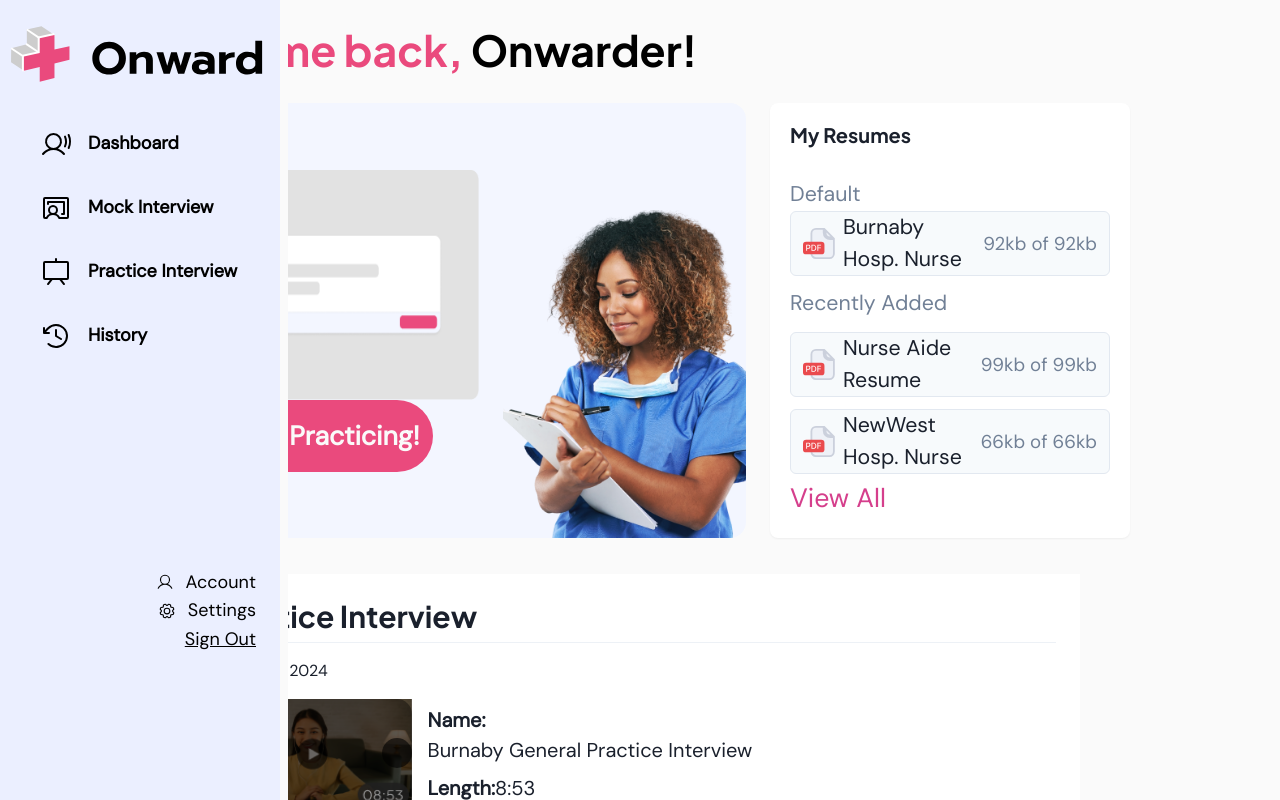
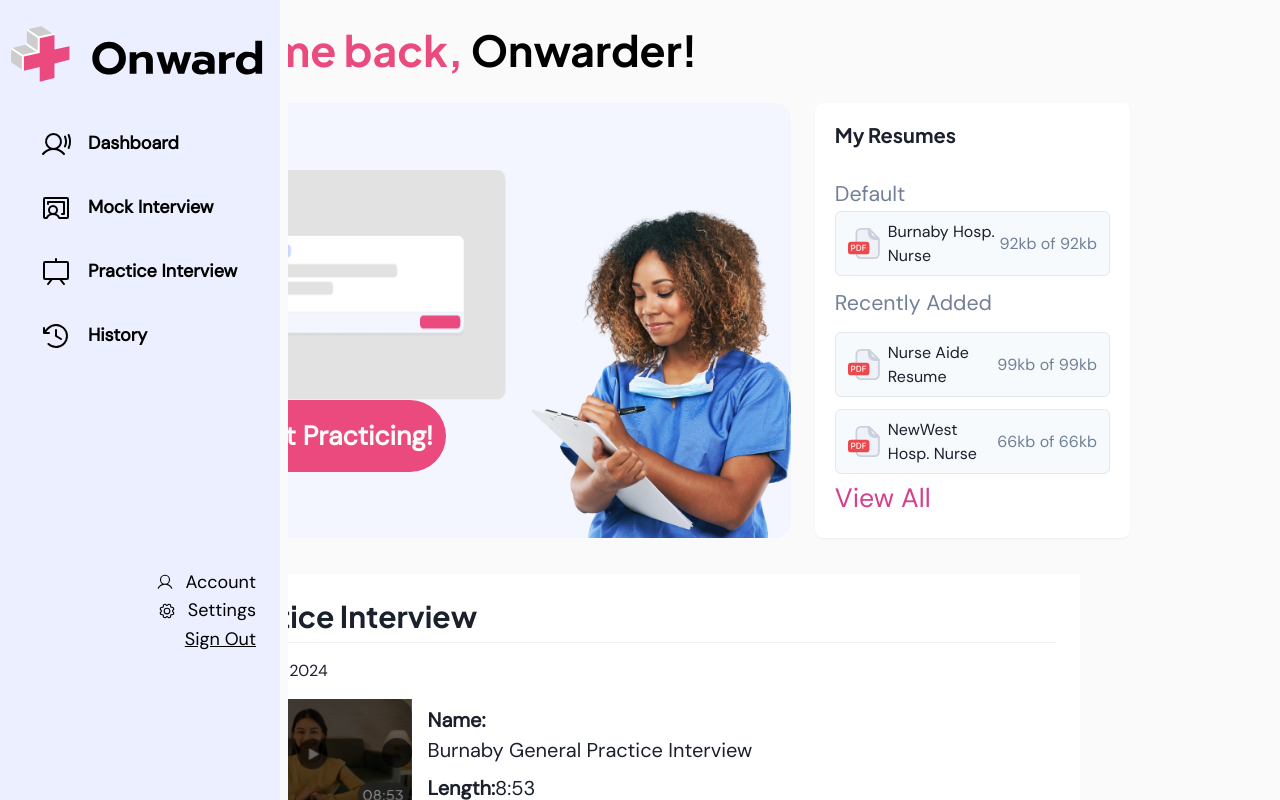
Before and after one commit to Aladdin3r/onward, a Next.js app: page /newDashboard in a window 1280 px wide. Built offline with nearby package versions, Linux system fonts and the light colour scheme.

Commit message:
dashboard pdf card size shrunk

```diff
--- a/pages/practice-interview-filter.js
+++ b/pages/practice-interview-filter.js
@@ -14,7 +14,7 @@
 import Layout from "@/styles/components/Layout";
 import QuestionType from "@/styles/components/QuestionType";
 import QuestionTime from "@/styles/components/QuestionTime";
-import Button from "@/styles/components/Button";
+
 
 export default function PracticeInterview() {
     const router = useRouter();
--- a/pages/practice-interview-questions.js
+++ b/pages/practice-interview-questions.js
@@ -59,6 +59,9 @@
                     <Button size="xxs">End</Button>
                     <Button size="xxs" onClick={handleAnswerPage}>Answer</Button>
                 </Flex>
+                <Flex flexDirection={"row"} justify={"space-between"} mx={"5rem"} my={"1rem"}>
+                        </Flex>
+                            <Button size="xxs" onClick={handleNextClick}>Next</Button>
             </Box>
             <Footer/>
         </>
--- a/styles/components/Button.js
+++ b/styles/components/Button.js
@@ -1,4 +1,4 @@
-const Button = {
+const ChakraButton = {
   baseStyle: {
     display: 'flex',
     borderRadius: '999px',
@@ -10,8 +10,8 @@
   },
   sizes: {
     xs: {
-        fontSize: ['12pt', '14pt', '16pt'], // Responsive font sizes for xs
-        px: [2, 3], // Responsive padding
+      fontSize: ['12pt', '14pt', '16pt'],
+      px: [2, 3],
     },
     sm: {
       fontSize: ['14pt', '16pt', '20pt'],
@@ -30,9 +30,9 @@
     lgPrimary: {
       bg: 'brand.blushPink',
       color: 'brand.frostWhite',
-        width: ['100%', '325px'], // 100% width on smaller screens
+      width: ['100%', '325px'],
       height: '72px',
-        fontSize: ['20pt', '28pt', '32pt'], // Responsive font size
+      fontSize: ['20pt', '28pt', '32pt'],
       borderRadius: '999px',
     },
     mdPrimary: {
@@ -114,4 +114,4 @@
   },
 };
 
-  export default Button;
+export default ChakraButton;
--- a/styles/components/PDFCard.js
+++ b/styles/components/PDFCard.js
@@ -2,10 +2,10 @@
 
 export default function PDFCard({ title, size}) {
     return (
-        <Box p={3} w="25vw" h="65px" bg="gray.50" borderRadius="md" borderWidth="1px" display="flex" alignItems="center">
+        <Box p={3} w="21.5vw" h="65px" bg="gray.50" borderRadius="md" borderWidth="1px" display="flex" alignItems="center">
                   <Image src="/images/PDF-icon.svg" alt="PDF Icon" width="32px" style={{ marginRight: '8px' }} />
-                    <Text fontSize="xs" flex="1">{title}</Text>
-                    <Text fontSize="xxs" color="gray.500">{size}</Text>
+                    <Text fontSize="12pt" flex="1">{title}</Text>
+                    <Text fontSize="12pt" color="gray.500">{size}</Text>
                   </Box>
     )
  }
--- a/styles/theme.js
+++ b/styles/theme.js
@@ -1,6 +1,6 @@
 import { extendTheme } from "@chakra-ui/react";
 import { theme as chakraTheme } from "@chakra-ui/react";
-import Button from './components/Button';
+import ChakraButton from './components/Button';
 import { Stepper } from "@chakra-ui/react";
 
 const fonts = {
@@ -13,9 +13,7 @@
     ...chakraTheme,
     fonts,
     components: {
-        Button: {
-            ...Button,
-        },
+        Button: ChakraButton,
     },
     fontWeights: {
         normal: 400,
```
Lines whose indentation alone changed are shown as unchanged.
